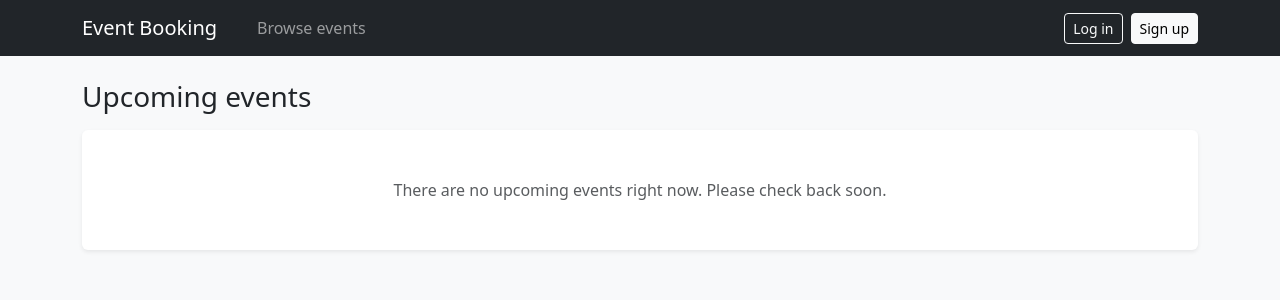
After one commit to Asmit-123/event-booking-platform, a Django app: page /events/ in a window 1280 px wide. The commit adds this page. Shown: the top 300 px of the page. Run offline with Django 5.2, Linux system fonts and the light colour scheme; data that the repository does not hold is empty.

Commit message:
feat: add public event listing and detail pages with seats left

```diff
--- a/events/selectors.py
+++ b/events/selectors.py
@@ -1,4 +1,5 @@
-from django.db.models import Count
+from django.db.models import Count, F
+from django.utils import timezone
 
 from .models import Event
 
@@ -15,3 +16,21 @@ def organizer_events(organizer):
 def event_registrations(event):
     """Registrations for an event, earliest first, with attendee data loaded."""
     return event.registrations.select_related("attendee").order_by("created_at")
+
+
+def events_with_seats():
+    """All events with the organizer loaded and seats taken and left computed."""
+    return (
+        Event.objects.select_related("organizer")
+        .annotate(seats_taken=Count("registrations"))
+        .annotate(seats_left=F("seat_limit") - F("seats_taken"))
+    )
+
+
+def upcoming_events():
+    """Active events that have not started yet, soonest first."""
+    return (
+        events_with_seats()
+        .filter(status=Event.Status.ACTIVE, start_datetime__gt=timezone.now())
+        .order_by("start_datetime", "pk")
+    )
--- a/events/urls.py
+++ b/events/urls.py
@@ -11,4 +11,6 @@ urlpatterns = [
     path("organizer/events/<int:pk>/edit/", views.event_edit, name="event_edit"),
     path("organizer/events/<int:pk>/cancel/", views.event_cancel, name="event_cancel"),
     path("organizer/events/<int:pk>/attendees/", views.event_attendees, name="event_attendees"),
+    path("events/", views.event_list, name="event_list"),
+    path("events/<int:pk>/", views.event_detail, name="event_detail"),
 ]
--- a/events/views.py
+++ b/events/views.py
@@ -1,6 +1,7 @@
 from django.contrib import messages
 from django.core.exceptions import ValidationError
 from django.shortcuts import get_object_or_404, redirect, render
+from django.core.paginator import Paginator
 
 from accounts.permissions import organizer_required
 
@@ -8,6 +9,7 @@ from . import selectors, services
 from .forms import EventForm
 from .models import Event
 
+EVENTS_PER_PAGE = 9
 
 def home(request):
     return render(request, "events/home.html")
@@ -88,3 +90,13 @@ def event_attendees(request, pk):
     registrations = selectors.event_registrations(event)
     context = {"event": event, "registrations": registrations}
     return render(request, "events/event_attendees.html", context)
+
+def event_list(request):
+    paginator = Paginator(selectors.upcoming_events(), EVENTS_PER_PAGE)
+    page = paginator.get_page(request.GET.get("page"))
+    return render(request, "events/event_list.html", {"page": page})
+
+
+def event_detail(request, pk):
+    event = get_object_or_404(selectors.events_with_seats(), pk=pk)
+    return render(request, "events/event_detail.html", {"event": event})
--- a/templates/base.html
+++ b/templates/base.html
@@ -12,6 +12,7 @@
       <a class="navbar-brand" href="{% url 'events:home' %}">Event Booking</a>
 
       <ul class="navbar-nav me-auto ms-3">
+        <li class="nav-item"><a class="nav-link" href="{% url 'events:event_list' %}">Browse events</a></li>
         {% if user.is_organizer %}
           <li class="nav-item"><a class="nav-link" href="{% url 'events:organizer_dashboard' %}">Dashboard</a></li>
         {% elif user.is_attendee %}
--- /dev/null
+++ b/templates/events/event_list.html
@@ -0,0 +1,52 @@
+{% extends "base.html" %}
+
+{% block title %}Upcoming events | Event Booking{% endblock %}
+
+{% block content %}
+  <h1 class="h3 mb-3">Upcoming events</h1>
+
+  {% if page %}
+    <div class="row row-cols-1 row-cols-md-2 row-cols-lg-3 g-3">
+      {% for event in page %}
+        <div class="col">
+          <div class="card h-100 shadow-sm">
+            <div class="card-body d-flex flex-column">
+              <h2 class="h5 card-title">{{ event.title }}</h2>
+              <p class="text-muted small mb-1">{{ event.start_datetime|date:"D, d M Y, H:i" }}</p>
+              <p class="text-muted small mb-1">{{ event.venue }}</p>
+              <p class="small mb-3">Hosted by {{ event.organizer.get_full_name }}</p>
+              <div class="mt-auto d-flex justify-content-between align-items-center">
+                {% include "events/_availability_badge.html" %}
+                <a class="btn btn-sm btn-primary" href="{% url 'events:event_detail' event.pk %}">View details</a>
+              </div>
+            </div>
+          </div>
+        </div>
+      {% endfor %}
+    </div>
+
+    {% if page.has_other_pages %}
+      <nav aria-label="Event pages" class="mt-4">
+        <ul class="pagination justify-content-center">
+          {% if page.has_previous %}
+            <li class="page-item"><a class="page-link" href="?page={{ page.previous_page_number }}">Previous</a></li>
+          {% else %}
+            <li class="page-item disabled"><span class="page-link">Previous</span></li>
+          {% endif %}
+          <li class="page-item disabled">
+            <span class="page-link">Page {{ page.number }} of {{ page.paginator.num_pages }}</span>
+          </li>
+          {% if page.has_next %}
+            <li class="page-item"><a class="page-link" href="?page={{ page.next_page_number }}">Next</a></li>
+          {% else %}
+            <li class="page-item disabled"><span class="page-link">Next</span></li>
+          {% endif %}
+        </ul>
+      </nav>
+    {% endif %}
+  {% else %}
+    <div class="text-center py-5 bg-white rounded shadow-sm">
+      <p class="text-muted mb-0">There are no upcoming events right now. Please check back soon.</p>
+    </div>
+  {% endif %}
+{% endblock %}
```
Also changed, not shown: templates/events/_availability_badge.html (added, +9 -0 lines), templates/events/event_detail.html (added, +36 -0 lines).
